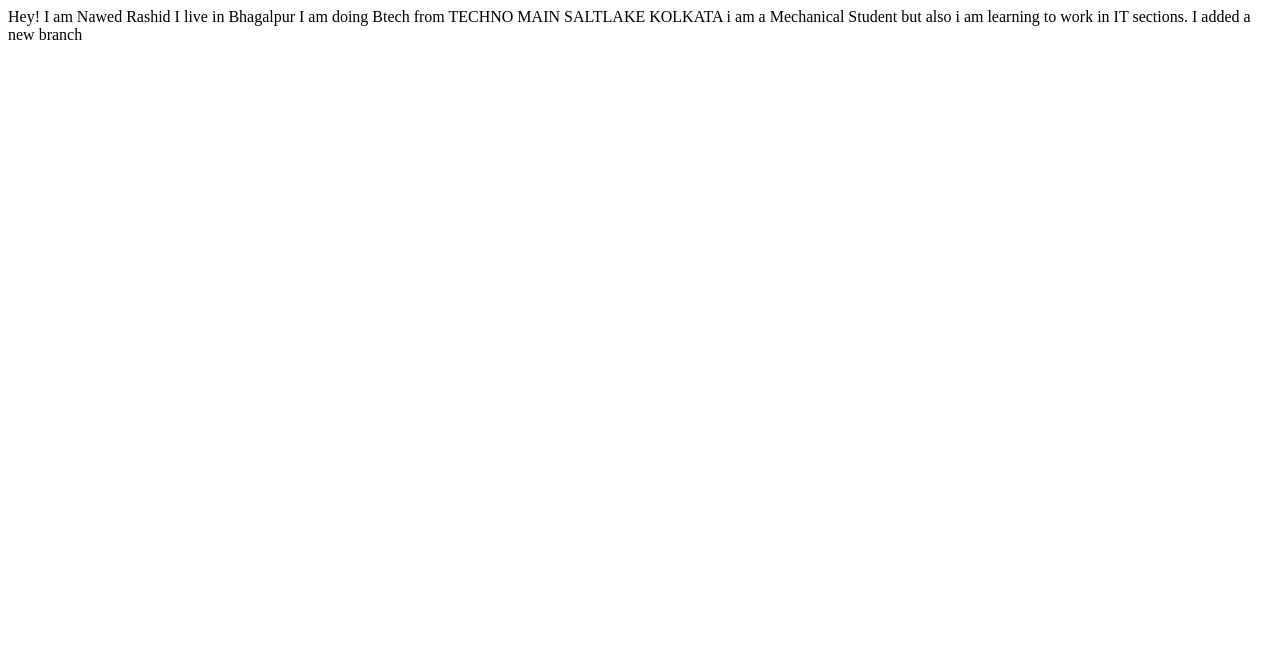
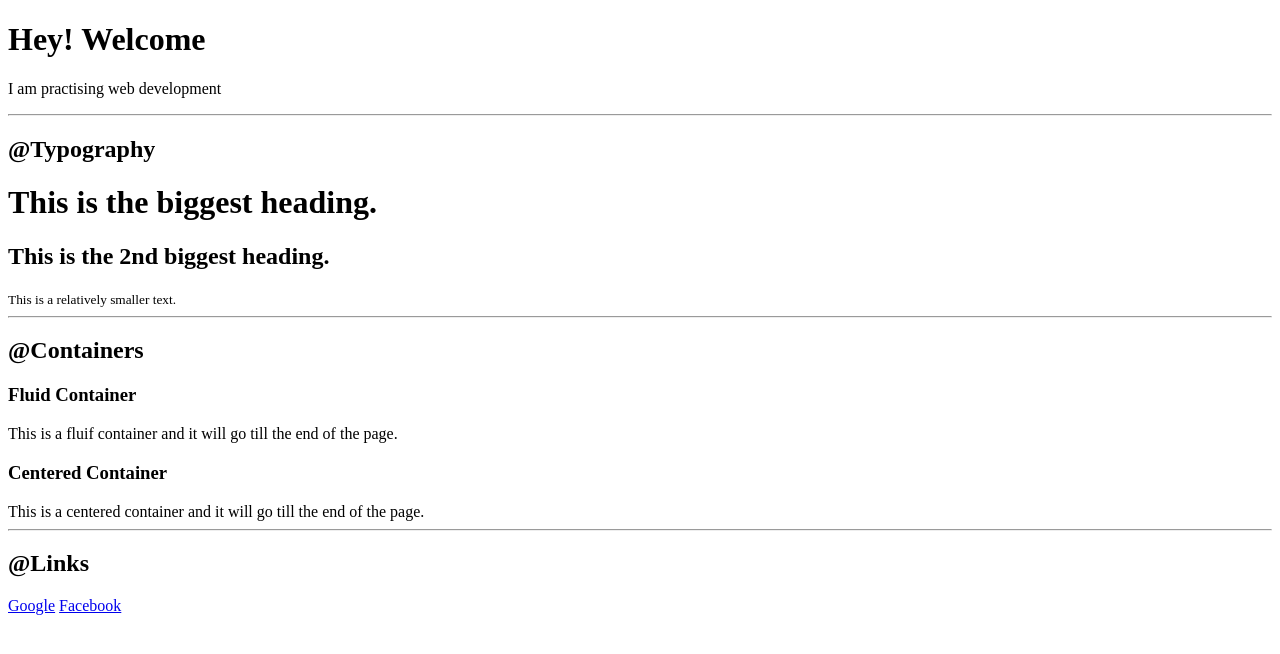
Before and after one commit to nawedrashid/nawedrashid.com, a plain HTML site: page index.html in a window 1280 px wide. Drawn offline with Linux system fonts and the light colour scheme.

Commit message:
Feat: Added Elements
Upto  links

```diff
--- a/index.html
+++ b/index.html
@@ -6,11 +6,30 @@
     <title>nawedrashid.com</title>
 </head>
 <body>
-    Hey! I am Nawed Rashid
-    I live in Bhagalpur
-    I am doing Btech from TECHNO MAIN SALTLAKE KOLKATA
-    i am a Mechanical Student but also i am learning to work in IT sections.
+   <h1>Hey! Welcome</h1>
+   <p>I am practising web development</p>
 
-    I added a new branch
+   <hr>
+
+   <h2>@Typography</h2>
+   <h1>This is the biggest heading.</h1>
+   <h2>This is the 2nd biggest heading.</h2>
+   <small>This is a relatively smaller text.</small>
+
+   <hr>
+
+   <h2>@Containers</h2>
+
+   <h3>Fluid Container</h3>
+   <div>This is a fluif container and it will go till the end of the page.</div>
+
+   <h3>Centered Container</h3>
+   <div>This is a centered container and it will go till the end of the page.</div>
+
+   <hr>
+
+   <h2>@Links</h2>
+   <a href="http://www.google.com">Google</a>
+   <a href="http://www.fb.com">Facebook</a>
 </body>
 </html>
```
